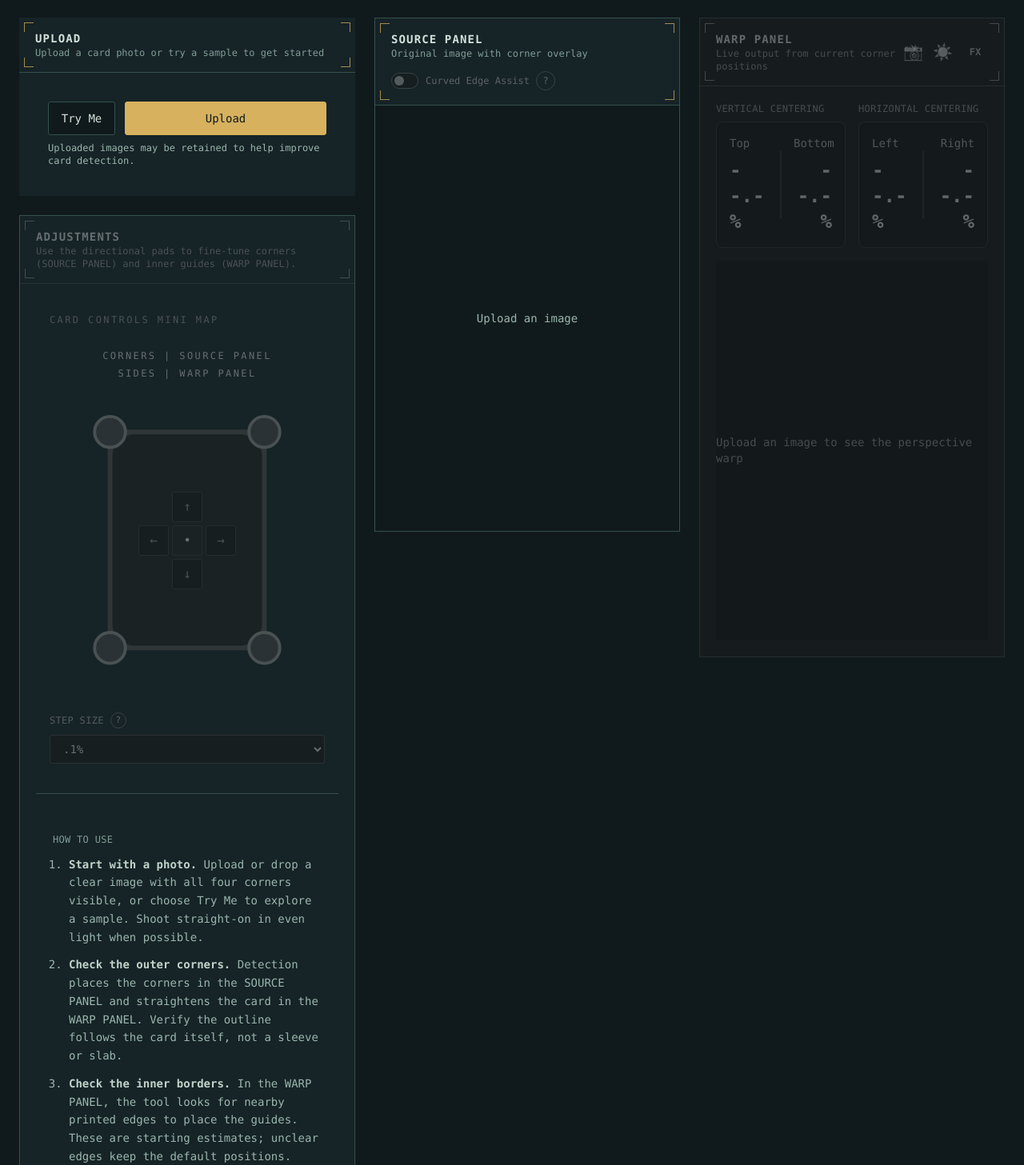
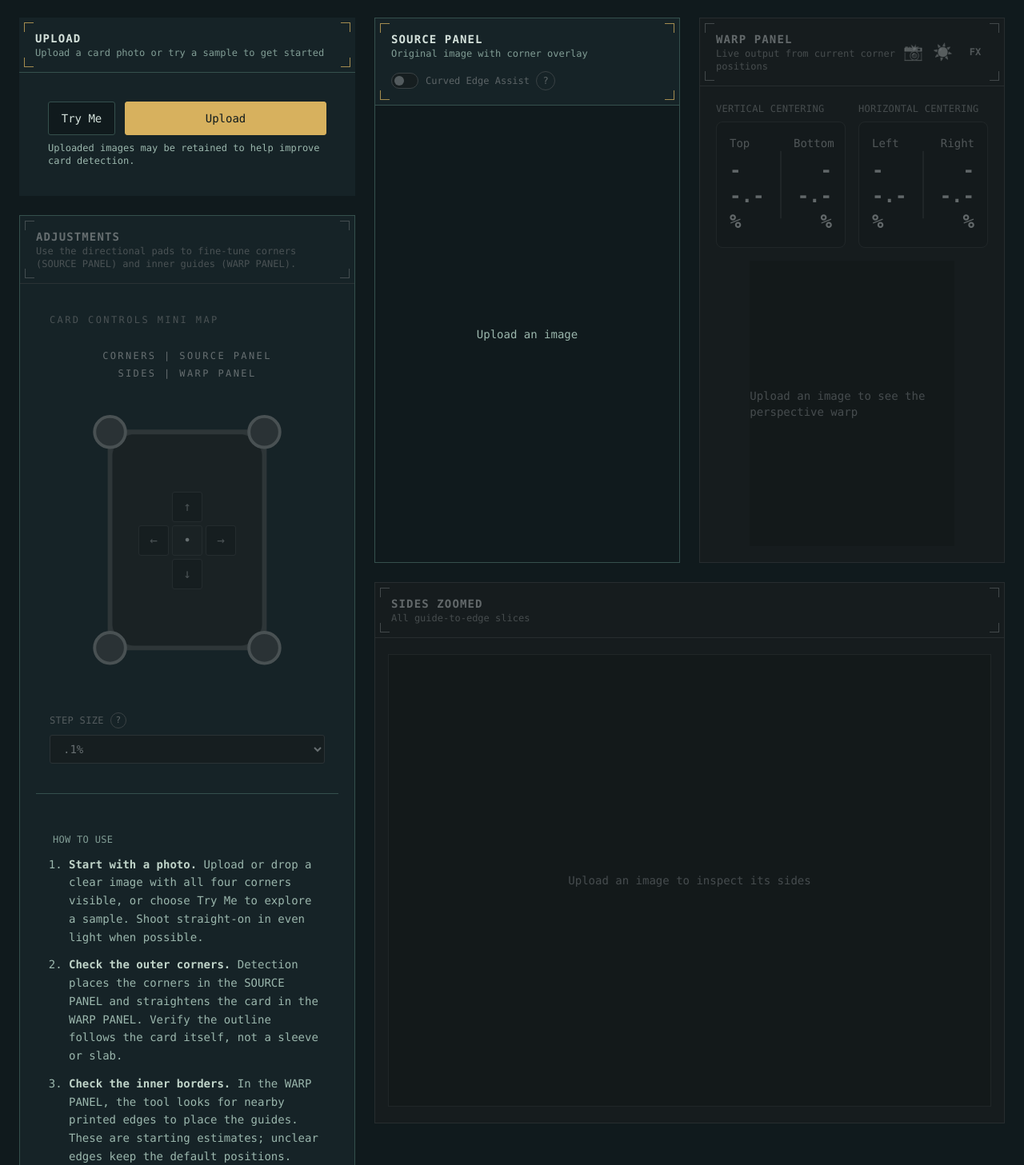
Before and after one commit to mf11y/card-centering-app, a SvelteKit app in the folder src/card-ui/: page / in a window 1280 px wide. Shown: the part 133-1590 px from the top of the page at 80% size. Built offline with nearby package versions, Linux system fonts and the light colour scheme.

Commit message:
Add proportional side zoom previews

```diff
--- a/src/card-ui/src/routes/+page.svelte
+++ b/src/card-ui/src/routes/+page.svelte
@@ -233,6 +233,7 @@ const inputController = createInputController({
 	let displayedImageRect = $state({ x: 0, y: 0, width: 1, height: 1 });
 	let warpContainerEl = $state.raw<HTMLDivElement | null>(null);
 	let warpDisplayedImageRect = $state({ x: 0, y: 0, width: 1, height: 1 });
+	let warpImageSize = $state({ width: 63, height: 88 });
 	let sourceFocusTrapEl = $state.raw<HTMLDivElement | null>(null);
 	let warpScreenshotEl = $state.raw<HTMLDivElement | null>(null);
 
@@ -819,6 +820,13 @@ const inputController = createInputController({
 			height
 		};
 	}
+	function handleWarpImageLoad(event: Event) {
+		const image = event.currentTarget as HTMLImageElement;
+		if (image.naturalWidth > 0 && image.naturalHeight > 0) {
+			warpImageSize = { width: image.naturalWidth, height: image.naturalHeight };
+		}
+		updateWarpDisplayedImageRect();
+	}
 
 	/**
 	 * Derived overlay measurements and corner-magnifier visibility.
@@ -829,6 +837,25 @@ const inputController = createInputController({
 	const bottomPx = $derived((guideInsetsPct.bottom / 100) * warpDisplayedImageRect.height);
 	const leftPx = $derived((guideInsetsPct.left / 100) * warpDisplayedImageRect.width);
 	const rightPx = $derived((guideInsetsPct.right / 100) * warpDisplayedImageRect.width);
+	function getSideZoomViewBox(side: GuideKey) {
+		const inset = Math.max(0.01, Math.min(99.99, guideInsetsPct[side]));
+		return side === 'top' || side === 'left'
+			? `0 0 100 ${inset}`
+			: `0 ${100 - inset} 100 ${inset}`;
+	}
+	function getSideZoomStyle(side: GuideKey) {
+		const cardWidth = Math.max(1, warpImageSize.width);
+		const cardHeight = Math.max(1, warpImageSize.height);
+		const insetFraction = Math.max(0.0001, Math.min(0.9999, guideInsetsPct[side] / 100));
+		const horizontal = side === 'top' || side === 'bottom';
+		const longDimension = horizontal ? cardWidth : cardHeight;
+		const thickness = (horizontal ? cardHeight : cardWidth) * insetFraction;
+
+		// One shared scale: corrected card height occupies the widened panel content width.
+		// Every slice starts at the same left edge; portrait top/bottom remain proportionally shorter.
+		const widthPercent = (longDimension / cardHeight) * 100;
+		return `width:${widthPercent}%; aspect-ratio:${longDimension} / ${thickness};`;
+	}
 
 	/**
 	 * Independent source/warp preview zoom, pan, and pinch helpers.
@@ -1126,6 +1153,7 @@ const inputController = createInputController({
 	function resetDerivedImageState() {
         curvedAssist = false; edgeBows = emptyBow();
 		warpedImageUrl = '';
+		warpImageSize = { width: 63, height: 88 };
 		segmentationMaskUrl = '';
 
 		sourceViewZoom = 1;
@@ -1769,6 +1797,7 @@ const inputController = createInputController({
 		if (warpContainerEl) {
 			resizeObserver.observe(warpContainerEl);
 		}
+
 	});
 
 	/**
@@ -1960,7 +1989,7 @@ const inputController = createInputController({
 
 		<main class="mx-auto flex w-full flex-1 flex-col gap-6 px-6 py-6">
 			<!-- Main tool layout: adjustment panel, source preview, warp preview -->
-			<div class="grid w-full items-start gap-6 xl:grid-cols-[minmax(280px,420px)_minmax(0,525px)_minmax(0,525px)] xl:justify-center">
+			<div class="grid w-full items-start gap-6 xl:grid-cols-[minmax(280px,420px)_minmax(0,1074px)] xl:justify-center">
                 <button type="button" class="tutorial-tab" class:active={tutorialActive}
 						aria-pressed={tutorialActive} aria-label={tutorialActive ? 'Exit Tutorial Mode' : 'Start Tutorial Mode'}
 						onclick={() => tutorialActive = !tutorialActive}>
@@ -2570,8 +2599,9 @@ const inputController = createInputController({
 				</section>
 				</div>
 
+				<div class="grid min-w-0 items-start gap-6 xl:grid-cols-2">
 				<section
-					class="w-full xl:w-full justify-self-center self-start flex flex-col border border-zinc-800 bg-zinc-900 shadow-sm"
+					class="matched-preview-panel w-full xl:w-full justify-self-center self-start flex flex-col border border-zinc-800 bg-zinc-900 shadow-sm"
                     data-adjusting={displayedMapTarget?.type === 'corner' || displayedMapTarget?.type === 'bow'}
                     class:adjustments-disabled={controlsShowcaseRunning && displayedMapTarget?.type === 'guide'}
                     inert={controlsShowcaseRunning}
@@ -2607,7 +2637,7 @@ const inputController = createInputController({
 					</div>
 
 					<div
-						class="relative aspect-[5/7] w-full border border-transparent bg-zinc-950"
+						class="relative aspect-[5/7] w-full border border-transparent bg-zinc-950 xl:min-h-0 xl:flex-1 xl:aspect-auto"
 					>
 						<div
 							role="button"
@@ -3107,8 +3137,9 @@ const inputController = createInputController({
 </div>
 				</section>
 
+				<div class="flex min-w-0 flex-col gap-6">
 				<section
-					class="w-full xl:w-full justify-self-center self-start flex flex-col border border-zinc-800 bg-zinc-900 shadow-sm"
+					class="matched-preview-panel w-full xl:max-w-[525px] justify-self-start self-start flex flex-col border border-zinc-800 bg-zinc-900 shadow-sm"
                     data-adjusting={displayedMapTarget?.type === 'guide'}
                     class:adjustments-disabled={!controlsBaseReady || (controlsShowcaseRunning && displayedMapTarget?.type !== 'guide')} inert={!adjustmentControlsReady} aria-disabled={!adjustmentControlsReady}
         >
@@ -3161,7 +3192,7 @@ const inputController = createInputController({
 
 					<div
 						bind:this={warpScreenshotEl}
-						class={`flex flex-col gap-4 p-5 transition-colors duration-300 ${
+						class={`flex flex-col gap-4 p-5 transition-colors duration-300 xl:min-h-0 xl:flex-1 ${
 							isDark ? 'bg-zinc-900 text-zinc-100' : 'bg-white text-zinc-900'
 						}`}
 					>
@@ -3299,12 +3330,12 @@ const inputController = createInputController({
 						</div>
 
 						<!-- Warp Image -->
-						<div class="flex w-full items-center justify-start xl:justify-center">
+						<div class="flex w-full items-center justify-start xl:min-h-0 xl:flex-1 xl:justify-center">
 							<div
 								role="button"
 								tabindex="0"
 								aria-label="Clear active selection"
-								class="relative aspect-[63/88] w-full xl:w-full touch-none overflow-hidden border-0 bg-zinc-950 focus:outline-none"
+								class="relative aspect-[63/88] w-full touch-none overflow-hidden border-0 bg-zinc-950 focus:outline-none xl:h-full xl:w-auto xl:max-w-full"
 								bind:this={warpContainerEl}
 								data-focus-trap="warp"
 								data-tour="warp"
@@ -3336,7 +3367,7 @@ const inputController = createInputController({
 												alt="Warped preview"
 												class="absolute inset-0 h-full w-full object-cover"
 												style:filter={getWarpEnhanceFilter()}
-												onload={() => updateWarpDisplayedImageRect()}
+										onload={handleWarpImageLoad}
 												draggable="false"
 											/>
 											<div
@@ -3868,6 +3899,52 @@ const inputController = createInputController({
 								</div>
 </div>
 				</section>
+				</div>
+
+				<section
+					class="hidden w-full justify-self-start self-start flex-col border border-zinc-800 bg-zinc-900 shadow-sm xl:col-span-2 xl:flex"
+					class:adjustments-disabled={!controlsBaseReady}
+					aria-label="Selected side zoom"
+				>
+					<div class="panel-brackets border-b border-zinc-800 px-5 py-4">
+						<h2 class="text-sm font-semibold tracking-wide text-zinc-300 uppercase">Sides Zoomed</h2>
+						<p class="text-xs text-zinc-500">All guide-to-edge slices</p>
+					</div>
+
+					<div class="px-3 py-5 sm:px-4">
+						{#if warpedImageUrl}
+							<div class="space-y-4">
+								{#each sides as side}
+									<div>
+										<div class="mb-2 flex items-center justify-between text-xs font-medium tracking-wide uppercase">
+											<span class="text-zinc-400" class:side-zoom-label-active={selectedTarget?.type === 'guide' && selectedTarget.key === side}>{side}</span>
+											<span class="font-mono text-cyan-300">{guideInsetsPct[side].toFixed(2)}%</span>
+										</div>
+										<div class="w-full bg-zinc-950/40">
+											<svg
+												class="side-zoom-preview shrink-0 border border-zinc-700 bg-zinc-950"
+												class:side-zoom-preview-active={selectedTarget?.type === 'guide' && selectedTarget.key === side}
+												style={getSideZoomStyle(side)}
+												viewBox={getSideZoomViewBox(side)}
+												preserveAspectRatio="none"
+												role="img"
+												aria-label={`Zoomed ${side} guide-to-edge slice`}
+											>
+												<image href={warpedImageUrl} x="0" y="0" width="100" height="100" preserveAspectRatio="none" transform={side === 'left' || side === 'right' ? 'rotate(90 50 50)' : undefined} style:filter={getWarpEnhanceFilter()} />
+												<line x1="0" y1={side === 'top' || side === 'left' ? guideInsetsPct[side] : 100 - guideInsetsPct[side]} x2="100" y2={side === 'top' || side === 'left' ? guideInsetsPct[side] : 100 - guideInsetsPct[side]} />
+											</svg>
+										</div>
+									</div>
+								{/each}
+							</div>
+						{:else}
+							<div class="flex aspect-[4/3] items-center justify-center border border-zinc-800 bg-zinc-950 px-6 text-center text-sm text-zinc-500">
+								Upload an image to inspect its sides
+							</div>
+						{/if}
+					</div>
+				</section>
+				</div>
 			</div>
 		</main>
 
@@ -3894,6 +3971,12 @@ const inputController = createInputController({
 </div>
 
 <style>
+	@media (min-width: 80rem) {
+		.matched-preview-panel {
+			height: clamp(682px, calc(110vh - 198px), 902px);
+		}
+	}
+
     .panel-brackets {
         position: relative;
     }
@@ -4110,6 +4193,22 @@ const inputController = createInputController({
 			inset 0 1px 0 rgb(255 255 255 / 7%);
 	}
 
+	.side-zoom-preview line {
+		stroke: #f87171;
+		stroke-width: 2;
+		vector-effect: non-scaling-stroke;
+	}
+
+	.side-zoom-label-active {
+		color: var(--instrument-accent);
+		text-shadow: 0 0 8px color-mix(in srgb, var(--instrument-accent) 55%, transparent);
+	}
+
+	.side-zoom-preview-active {
+		border-color: var(--instrument-accent);
+		box-shadow: 0 0 8px color-mix(in srgb, var(--instrument-accent) 45%, transparent);
+	}
+
 	@keyframes -global-arrow-breathe {
 		0%,
 		100% {
```
